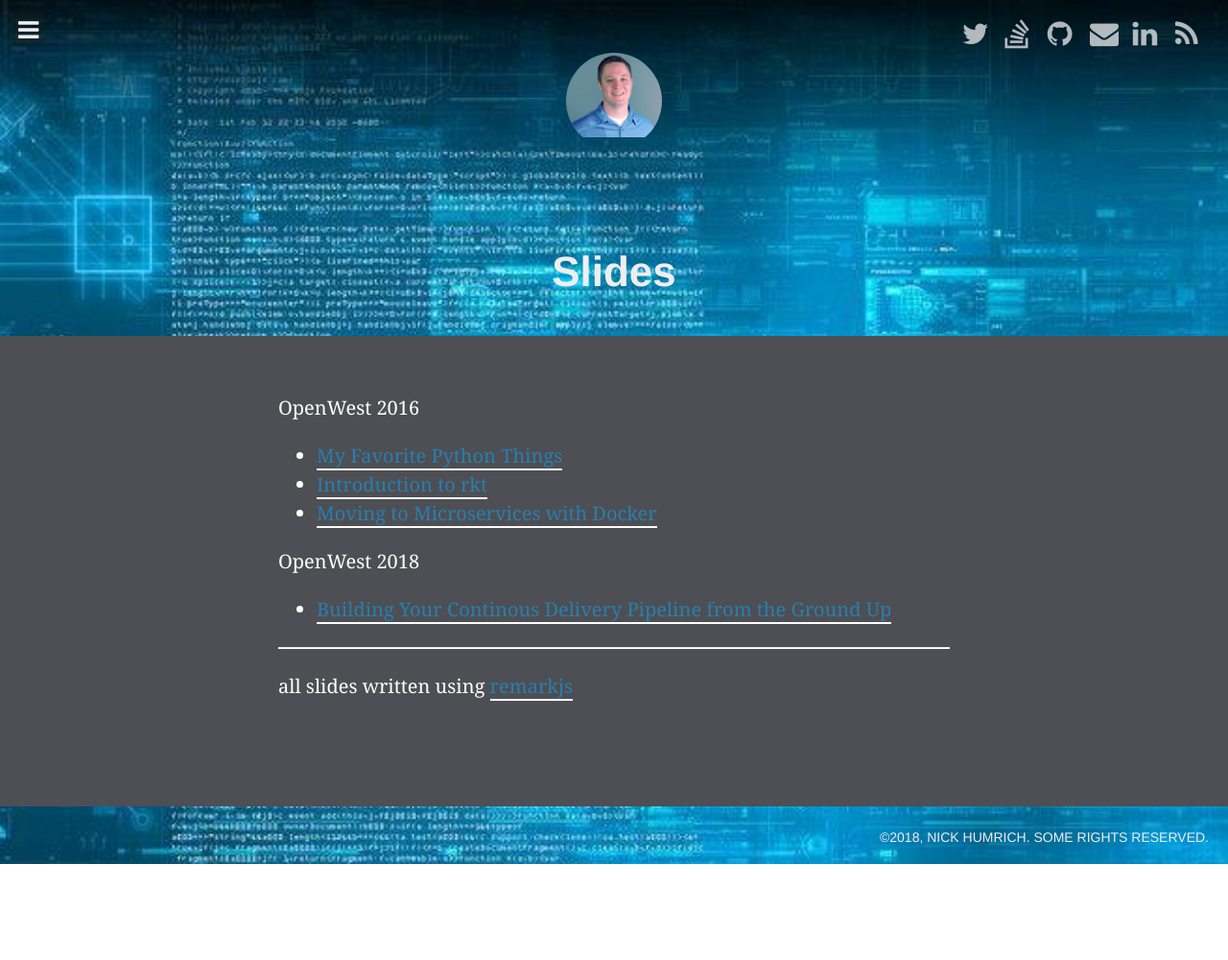
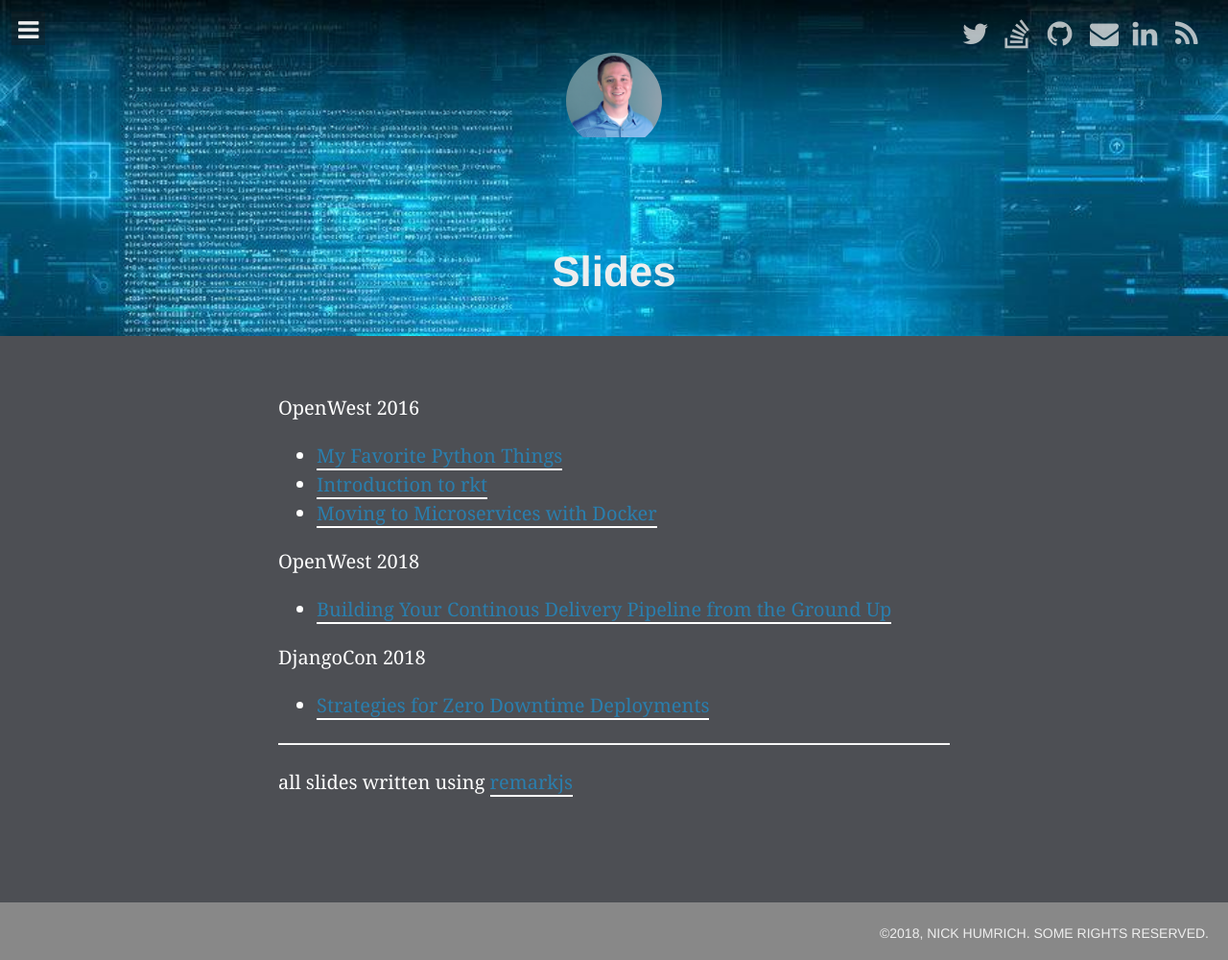
Before and after one commit to nhumrich/blog, a Jekyll site: the page built from slides.md, in a window 1280 px wide. Shown: the whole page at 96% size. Built offline with Jekyll 4.4.1, drawn with Linux system fonts in a browser that asks for light colours; nearby versions of some CDN libraries; some web fonts are replaced; comment, search, counter and statistics services are not loaded; before the commit the page ends 900 px from its top, so only the background shows below that.

Commit message:
Add slide to slides page

```diff
--- a/slides.md
+++ b/slides.md
@@ -14,5 +14,9 @@
 
 * [Building Your Continous Delivery Pipeline from the Ground Up](/slides/building-cd-pipeline.html)
 
+DjangoCon 2018
+
+* [Strategies for Zero Downtime Deployments](/sides/zero-downtime-deployments.html)
+
 ----
 all slides written using [remarkjs](https://github.com/gnab/remark)
```
